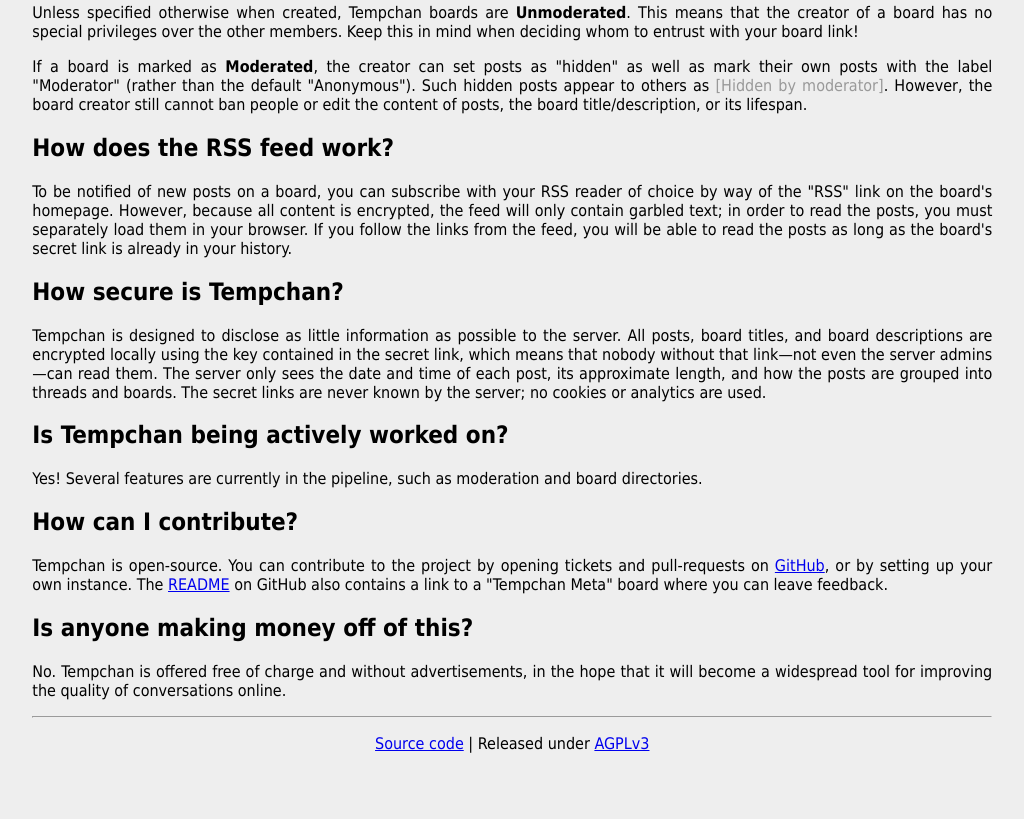
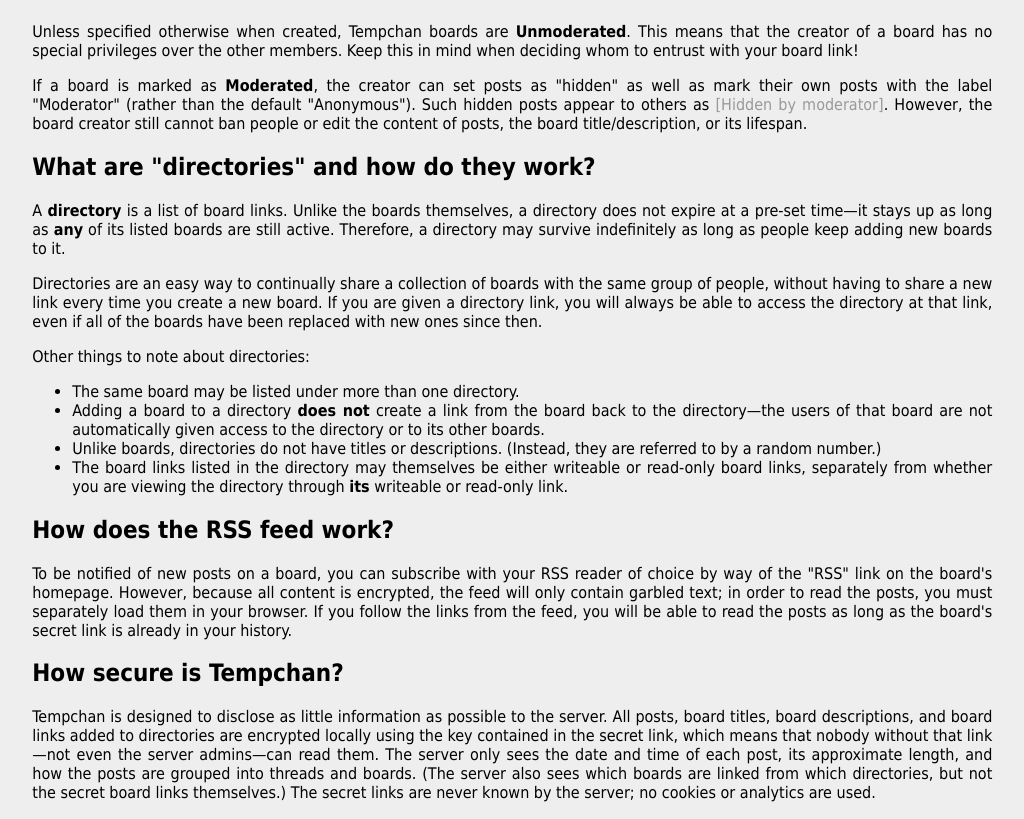
Before and after one commit to zeptocosm/tempchan, a website: page src/about.html in a window 1280 px wide. Shown: the part 1675-2494 px from the top of the page, without its empty margins (1-1025 px from the left). Before the commit the page ends 2444 px from the top, so only its background shows below. Drawn offline with Linux system fonts and the light colour scheme.

Commit message:
Update about.html

```diff
--- a/src/about.html
+++ b/src/about.html
@@ -54,6 +54,7 @@
 	</ul>
 	</li>
 	<li><a href="#how-does-moderation-work">How does moderation work?</a></li>
+	<li><a href="#what-are-directories-and-how-do-they-work">What are "directories" and how do they work?</a></li>
 	<li><a href="#how-does-the-rss-feed-work">How does the RSS feed work?</a></li>
 	<li><a href="#how-secure-is-tempchan">How secure is Tempchan?</a></li>
 	<li><a href="#is-tempchan-being-actively-worked-on">Is Tempchan being actively worked on?</a></li>
@@ -127,11 +128,22 @@
 <p>Unless specified otherwise when created, Tempchan boards are <b>Unmoderated</b>. This means that the creator of a board has no special privileges over the other members. Keep this in mind when deciding whom to entrust with your board link!</p>
 <p>If a board is marked as <b>Moderated</b>, the creator can set posts as "hidden" as well as mark their own posts with the label "Moderator" (rather than the default "Anonymous"). Such hidden posts appear to others as <span class="redacted">[Hidden by moderator]</span>. However, the board creator still cannot ban people or edit the content of posts, the board title/description, or its lifespan.</p>
 
+<h2><a name="what-are-directories-and-how-do-they-work">What are "directories" and how do they work?</a></h2>
+<p>A <b>directory</b> is a list of board links. Unlike the boards themselves, a directory does not expire at a pre-set time&mdash;it stays up as long as <b>any</b> of its listed boards are still active. Therefore, a directory may survive indefinitely as long as people keep adding new boards to it.</p>
+<p>Directories are an easy way to continually share a collection of boards with the same group of people, without having to share a new link every time you create a new board. If you are given a directory link, you will always be able to access the directory at that link, even if all of the boards have been replaced with new ones since then.</p>
+<p>Other things to note about directories:
+<ul>
+<li>The same board may be listed under more than one directory.</li>
+<li>Adding a board to a directory <b>does not</b> create a link from the board back to the directory&mdash;the users of that board are not automatically given access to the directory or to its other boards.</li>
+<li>Unlike boards, directories do not have titles or descriptions. (Instead, they are referred to by a random number.)</li>
+<li>The board links listed in the directory may themselves be either writeable or read-only board links, separately from whether you are viewing the directory through <b>its</b> writeable or read-only link.</li>
+</ul></p>
+
 <h2><a name="how-does-the-rss-feed-work">How does the RSS feed work?</a></h2>
 <p>To be notified of new posts on a board, you can subscribe with your RSS reader of choice by way of the "RSS" link on the board's homepage. However, because all content is encrypted, the feed will only contain garbled text; in order to read the posts, you must separately load them in your browser. If you follow the links from the feed, you will be able to read the posts as long as the board's secret link is already in your history.</p>
 
 <h2><a name="how-secure-is-tempchan">How secure is Tempchan?</a></h2>
-<p>Tempchan is designed to disclose as little information as possible to the server. All posts, board titles, and board descriptions are encrypted locally using the key contained in the secret link, which means that nobody without that link&mdash;not even the server admins&mdash;can read them. The server only sees the date and time of each post, its approximate length, and how the posts are grouped into threads and boards. The secret links are never known by the server; no cookies or analytics are used.</p>
+<p>Tempchan is designed to disclose as little information as possible to the server. All posts, board titles, board descriptions, and board links added to directories are encrypted locally using the key contained in the secret link, which means that nobody without that link&mdash;not even the server admins&mdash;can read them. The server only sees the date and time of each post, its approximate length, and how the posts are grouped into threads and boards. (The server also sees which boards are linked from which directories, but not the secret board links themselves.) The secret links are never known by the server; no cookies or analytics are used.</p>
 
 <h2><a name="is-tempchan-being-actively-worked-on">Is Tempchan being actively worked on?</a></h2>
 <p>Yes! Several features are currently in the pipeline, such as moderation and board directories.</p>
```
